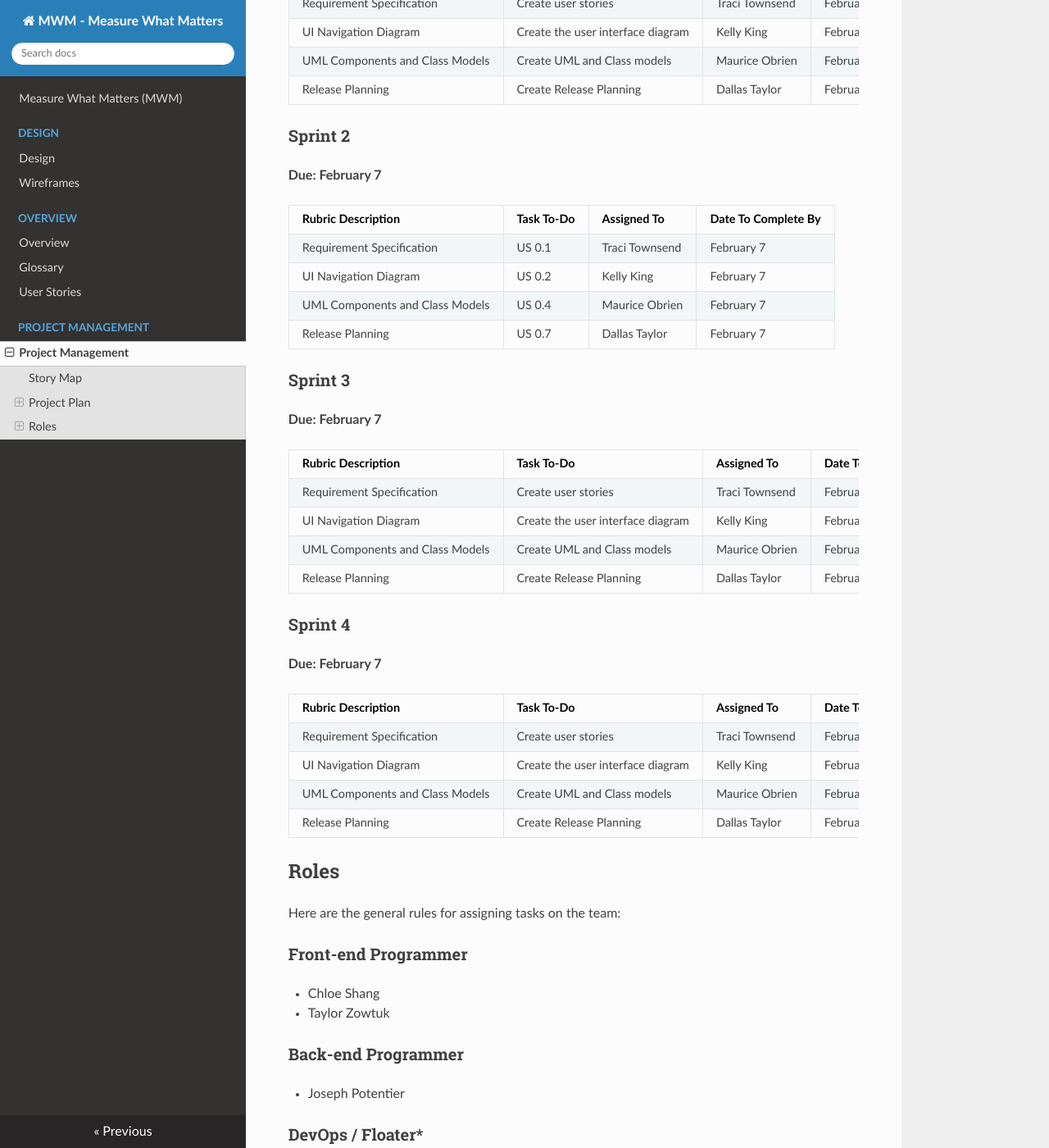
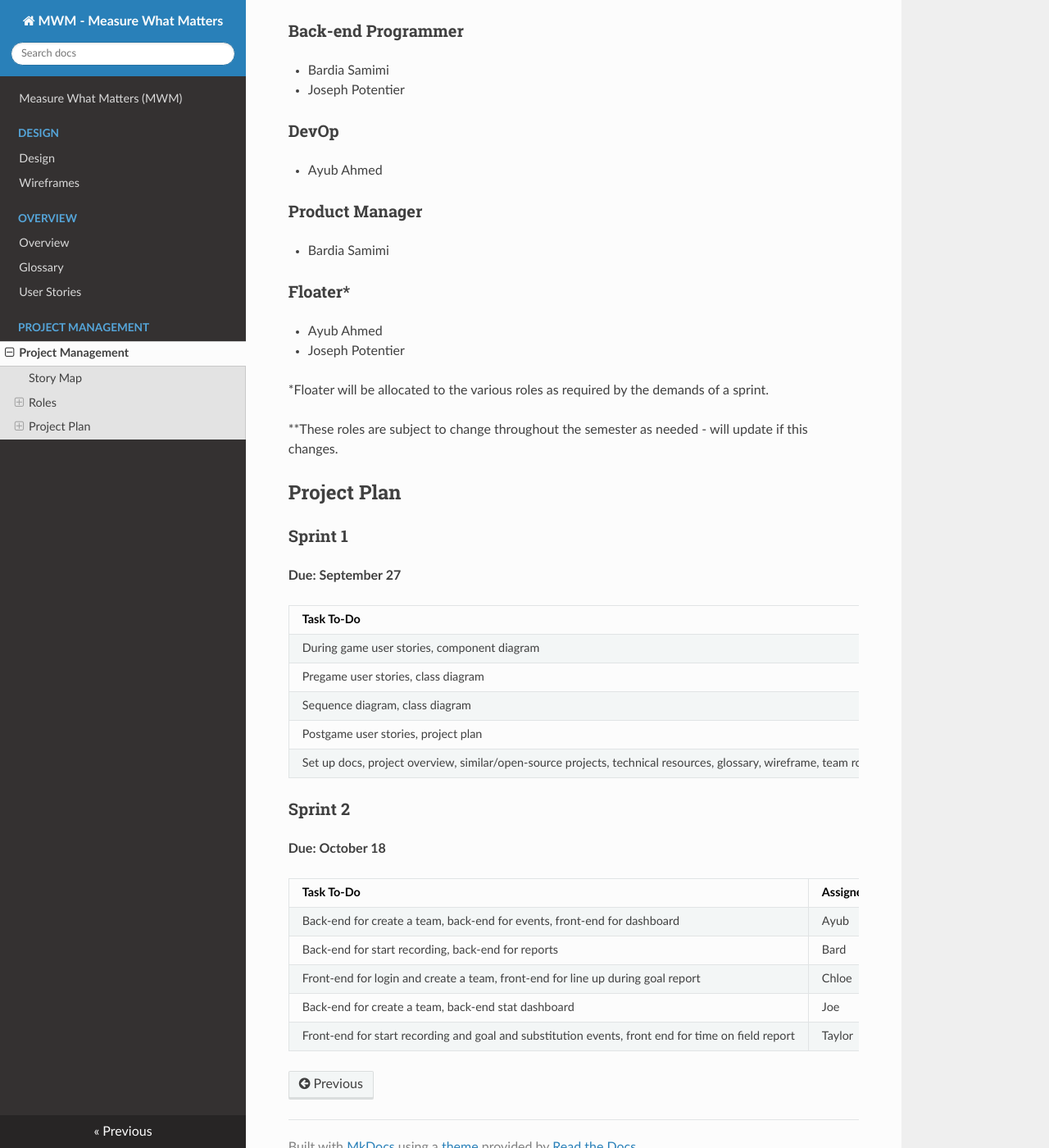
Before and after one commit to TaylorZowtuk/measure-what-matters, an MkDocs documentation site: the page built from docs/docs/project-management/index.md, in a window 1280 px wide and 1400 px high, scrolled down 1525 px. Shown: the whole window at 82% size. Built offline with MkDocs 1.6.1, drawn with Linux system fonts in a browser that asks for light colours; nearby versions of some CDN libraries; some of the changed text lies outside the part shown.

Commit message:
Update the detailed issues for sprint 0 and sprint 1

```diff
--- a/docs/docs/project-management/index.md
+++ b/docs/docs/project-management/index.md
@@ -3,47 +3,6 @@
 
 ## Story Map
 ![StoryMap](../images/project-management/story-map.png)
-
-## Project Plan
-### Sprint 1
-**Due: February 7**
-
-| **Rubric Description** | **Task To-Do** | **Assigned To** | **Date To Complete By** |
-| --- | --- | --- | --- |
-| Requirement Specification | Create user stories | Traci Townsend | February 7 |
-| UI Navigation Diagram | Create the user interface diagram | Kelly King | February 7 |
-| UML Components and Class Models | Create UML and Class models | Maurice Obrien | February 7 |
-| Release Planning | Create Release Planning | Dallas Taylor | February 7 |
-
-### Sprint 2
-**Due: February 7**
-
-| **Rubric Description** | **Task To-Do** | **Assigned To** | **Date To Complete By** |
-| --- | --- | --- | --- |
-| Requirement Specification | US 0.1 | Traci Townsend | February 7 |
-| UI Navigation Diagram | US 0.2 | Kelly King | February 7 |
-| UML Components and Class Models | US 0.4 | Maurice Obrien | February 7 |
-| Release Planning | US 0.7 | Dallas Taylor | February 7 |
-
-### Sprint 3
-**Due: February 7**
-
-| **Rubric Description** | **Task To-Do** | **Assigned To** | **Date To Complete By** |
-| --- | --- | --- | --- |
-| Requirement Specification | Create user stories | Traci Townsend | February 7 |
-| UI Navigation Diagram | Create the user interface diagram | Kelly King | February 7 |
-| UML Components and Class Models | Create UML and Class models | Maurice Obrien | February 7 |
-| Release Planning | Create Release Planning | Dallas Taylor | February 7 |
-
-### Sprint 4
-**Due: February 7**
-
-| **Rubric Description** | **Task To-Do** | **Assigned To** | **Date To Complete By** |
-| --- | --- | --- | --- |
-| Requirement Specification | Create user stories | Traci Townsend | February 7 |
-| UI Navigation Diagram | Create the user interface diagram | Kelly King | February 7 |
-| UML Components and Class Models | Create UML and Class models | Maurice Obrien | February 7 |
-| Release Planning | Create Release Planning | Dallas Taylor | February 7 |
 
 ## Roles
 
@@ -56,16 +15,46 @@
 
 ### Back-end Programmer
 
+* Bardia Samimi
 * Joseph Potentier
 
-### DevOps / Floater*
+### DevOp
 
 * Ayub Ahmed
 
-### Product Manager / Floater*
+### Product Manager
 
 * Bardia Samimi
+
+### Floater*
+
+* Ayub Ahmed
+* Joseph Potentier
+
 
 *Floater will be allocated to the various roles as required by the demands of a sprint.
 
 **These roles are subject to change throughout the semester as needed - will update if this changes.
+
+## Project Plan
+### Sprint 1
+**Due: September 27**
+
+| **Task To-Do** | **Assigned To** | **Date To Complete By** |
+| --- | --- | --- |
+| During game user stories, component diagram | Ayub | September 27 |
+| Pregame user stories, class diagram | Bard | September 27 |
+| Sequence diagram, class diagram | Chloe | September 27 |
+| Postgame user stories, project plan | Joe | September 27 |
+| Set up docs, project overview, similar/open-source projects, technical resources, glossary, wireframe, team roles | Taylor | September 27 |
+
+### Sprint 2
+**Due: October 18**
+
+| **Task To-Do** | **Assigned To** | **Date To Complete By** |
+| --- | --- | --- |
+| Back-end for create a team, back-end for events, front-end for dashboard | Ayub | October 18 |
+| Back-end for start recording, back-end for reports | Bard | October 18 |
+| Front-end for login and create a team, front-end for line up during goal report | Chloe | October 18 |
+| Back-end for create a team, back-end stat dashboard | Joe | October 18 |
+| Front-end for start recording and goal and substitution events, front end for time on field report | Taylor | October 18 |
```
